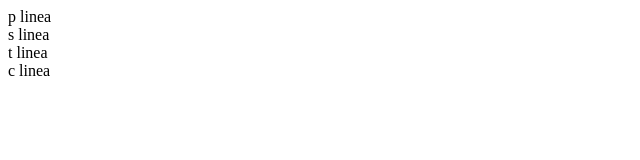
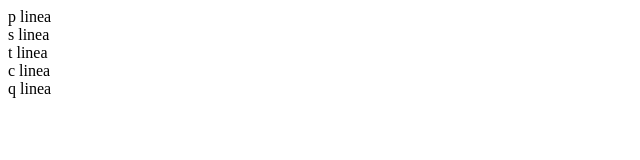
Before and after one commit to DiegoCarva05/parcial_20, a plain HTML site: page index.html in a window 1280 px wide. Shown: the full height of the page, 0-640 px from the left. Drawn offline with Linux system fonts and the light colour scheme.

Commit message:
quinto commit

```diff
--- a/index.html
+++ b/index.html
@@ -10,5 +10,6 @@
     <div>s linea</div>
     <div>t linea</div>
     <div>c linea</div>
+    <div>q linea</div>
 </body>
 </html>
```
